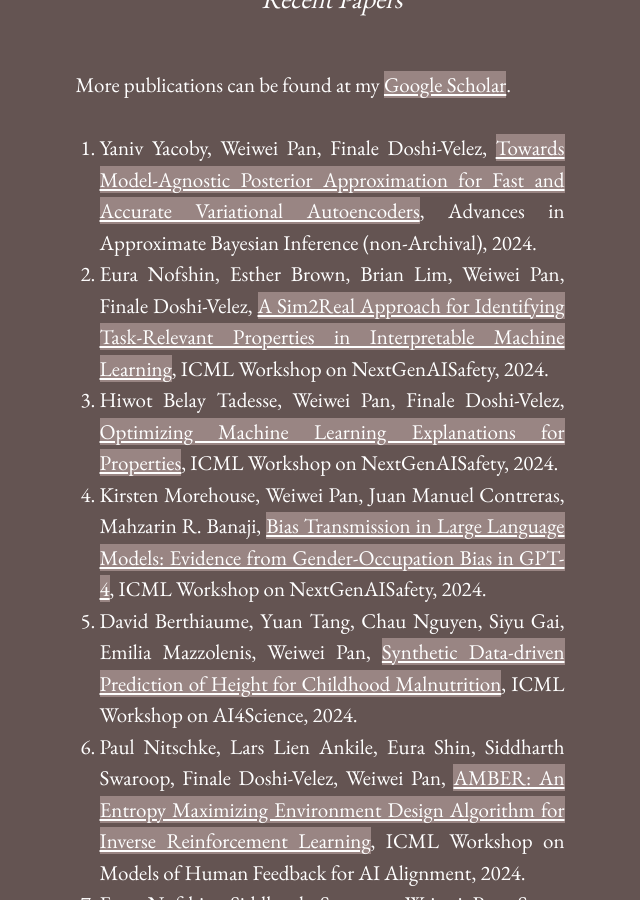
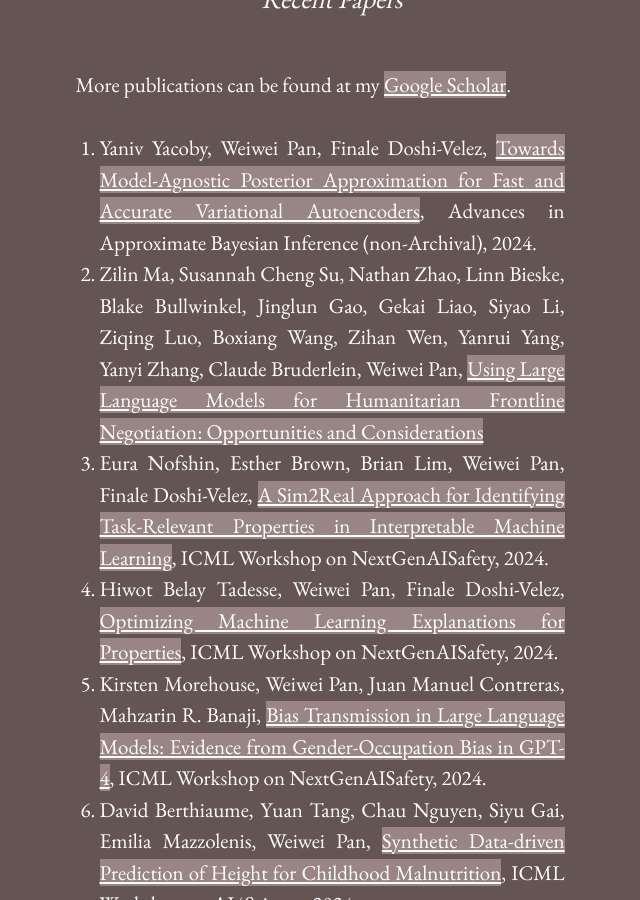
Before and after one commit to onefishy/onefishy.github.io, a Jekyll site: the page built from research.md, in a window 1280 px wide and 900 px high, scrolled down 517 px. Shown: the whole window, without its empty margins (308-948 px from the left). Built offline with Jekyll 4.4.1, drawn with Linux system fonts in a browser that asks for light colours.

Commit message:
Update research.md

```diff
--- a/research.md
+++ b/research.md
@@ -9,10 +9,11 @@
 More publications can be found at my [Google Scholar](https://scholar.google.com/citations?hl=en&user=4mmuvFgAAAAJ&view_op=list_works&gmla=AJsN-F5bL3dw5jD4ejRi0SQ1tJXKMOrJkd9TtZbRMr24y-EezVDMPWVHzUwilBE7qF37B1QmCs7fz05isA26H-4MVgtEUf3q4_IU2HZpxC53Tat-3o4fnog).
 
 0. Yaniv Yacoby, Weiwei Pan, Finale Doshi-Velez, [Towards Model-Agnostic Posterior Approximation for Fast and Accurate Variational Autoencoders](https://arxiv.org/pdf/2403.08941), Advances in Approximate Bayesian Inference (non-Archival), 2024.
-1. Eura Nofshin, Esther Brown, Brian Lim, Weiwei Pan, Finale Doshi-Velez, [A Sim2Real Approach for Identifying Task-Relevant Properties in Interpretable Machine Learning](https://arxiv.org/pdf/2406.00116), ICML Workshop on NextGenAISafety, 2024.
-2. Hiwot Belay Tadesse, Weiwei Pan, Finale Doshi-Velez, [Optimizing Machine Learning Explanations for Properties](https://openreview.net/pdf?id=yOBqCJ1hel), ICML Workshop on NextGenAISafety, 2024.
-3. Kirsten Morehouse, Weiwei Pan, Juan Manuel Contreras, Mahzarin R. Banaji, [Bias Transmission in Large Language Models: Evidence from Gender-Occupation Bias in GPT-4](https://openreview.net/pdf?id=Fg6qZ28Jym), ICML Workshop on NextGenAISafety, 2024.
-4. David Berthiaume, Yuan Tang, Chau Nguyen, Siyu Gai, Emilia Mazzolenis, Weiwei Pan, [Synthetic Data-driven Prediction of Height for Childhood Malnutrition](https://openreview.net/pdf?id=rTWqnFiKrv), ICML Workshop on AI4Science, 2024.
-5. Paul Nitschke, Lars Lien Ankile, Eura Shin, Siddharth Swaroop, Finale Doshi-Velez, Weiwei Pan, [AMBER: An Entropy Maximizing Environment Design Algorithm for Inverse Reinforcement Learning](https://openreview.net/pdf?id=diGbG37AxC), ICML Workshop on Models of Human Feedback for AI Alignment, 2024.
-6. Eura Nofshin, Siddharth Swaroop, Weiwei Pan, Susan Murphy, Finale Doshi-Velez, [Reinforcement Learning Interventions on Boundedly Rational Human Agents in Frictionful Tasks](https://arxiv.org/pdf/2401.14923), International Conference on Autonomous Agents and Multiagent Systems, 2024.
-7. Jiayu Yao, Weiwei Pan, Finale Doshi-Velez, Barbara E Engelhardt, [Inverse Reinforcement Learning with Multiple Planning Horizons](), Reinforcement Learning Conference, 2024.
+1. Zilin Ma, Susannah Cheng Su, Nathan Zhao, Linn Bieske, Blake Bullwinkel, Jinglun Gao, Gekai Liao, Siyao Li, Ziqing Luo, Boxiang Wang, Zihan Wen, Yanrui Yang, Yanyi Zhang, Claude Bruderlein, Weiwei Pan, [Using Large Language Models for Humanitarian Frontline Negotiation: Opportunities and Considerations](https://arxiv.org/pdf/2405.20195)
+2. Eura Nofshin, Esther Brown, Brian Lim, Weiwei Pan, Finale Doshi-Velez, [A Sim2Real Approach for Identifying Task-Relevant Properties in Interpretable Machine Learning](https://arxiv.org/pdf/2406.00116), ICML Workshop on NextGenAISafety, 2024.
+3. Hiwot Belay Tadesse, Weiwei Pan, Finale Doshi-Velez, [Optimizing Machine Learning Explanations for Properties](https://openreview.net/pdf?id=yOBqCJ1hel), ICML Workshop on NextGenAISafety, 2024.
+4. Kirsten Morehouse, Weiwei Pan, Juan Manuel Contreras, Mahzarin R. Banaji, [Bias Transmission in Large Language Models: Evidence from Gender-Occupation Bias in GPT-4](https://openreview.net/pdf?id=Fg6qZ28Jym), ICML Workshop on NextGenAISafety, 2024.
+5. David Berthiaume, Yuan Tang, Chau Nguyen, Siyu Gai, Emilia Mazzolenis, Weiwei Pan, [Synthetic Data-driven Prediction of Height for Childhood Malnutrition](https://openreview.net/pdf?id=rTWqnFiKrv), ICML Workshop on AI4Science, 2024.
+6. Paul Nitschke, Lars Lien Ankile, Eura Shin, Siddharth Swaroop, Finale Doshi-Velez, Weiwei Pan, [AMBER: An Entropy Maximizing Environment Design Algorithm for Inverse Reinforcement Learning](https://openreview.net/pdf?id=diGbG37AxC), ICML Workshop on Models of Human Feedback for AI Alignment, 2024.
+7. Eura Nofshin, Siddharth Swaroop, Weiwei Pan, Susan Murphy, Finale Doshi-Velez, [Reinforcement Learning Interventions on Boundedly Rational Human Agents in Frictionful Tasks](https://arxiv.org/pdf/2401.14923), International Conference on Autonomous Agents and Multiagent Systems, 2024.
+8. Jiayu Yao, Weiwei Pan, Finale Doshi-Velez, Barbara E Engelhardt, [Inverse Reinforcement Learning with Multiple Planning Horizons](), Reinforcement Learning Conference, 2024.
```
